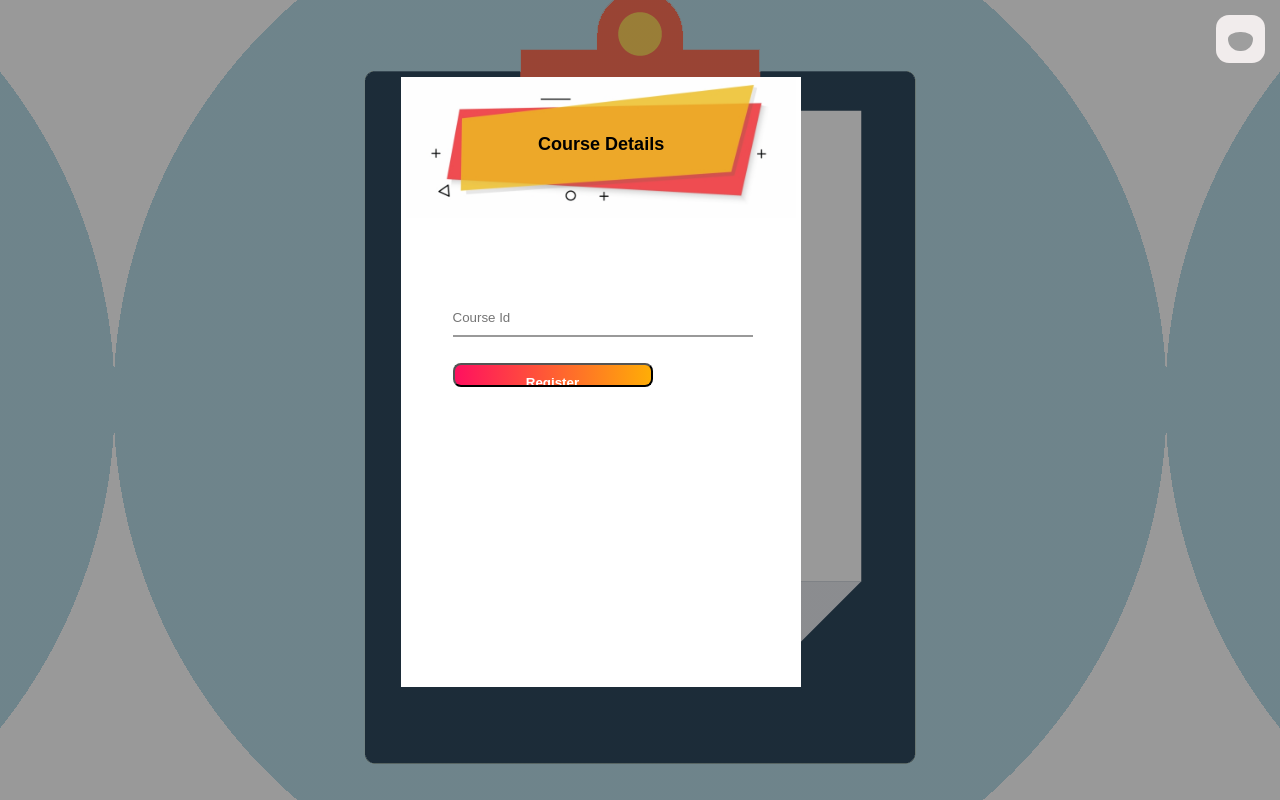
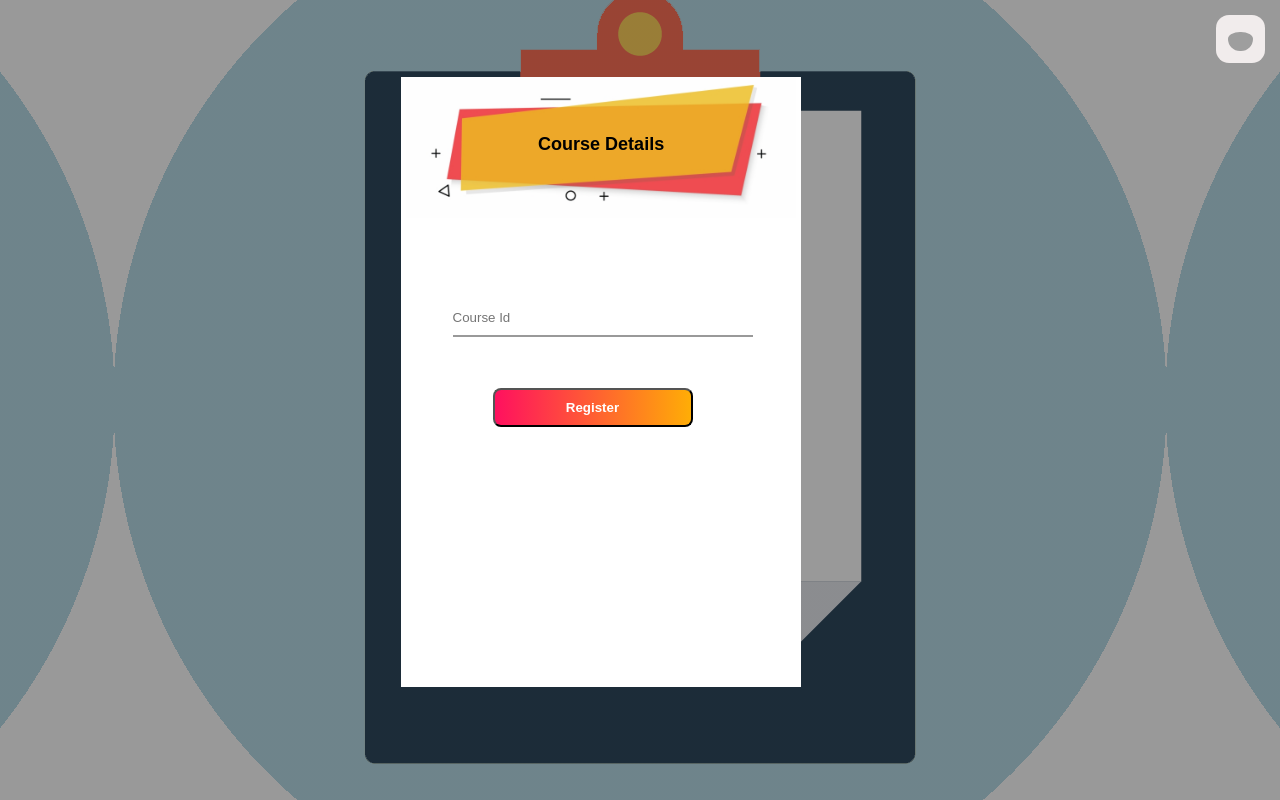
Before and after one commit to hemanthkasoju/profAssistor, a Django app: page /accounts/studentCourseRegister in a window 1280 px wide. Run offline with Django 3.2, Linux system fonts and the light colour scheme; grey boxes are pictures that could not be loaded.

Commit message:
css changes for register

```diff
--- a/Templates/courseRegister.html
+++ b/Templates/courseRegister.html
@@ -16,20 +16,22 @@
     </div>
     <div class="form-box createC">
         <div class="head-contianer">
-				 <div class="mainHeader-text">Course Details </div>
+            <div class="mainHeader-text">Course Details</div>
         </div>
-        <div  style="text-align: center; font-weight:bold; margin-top: 25px;">
+        <div style="text-align: center; font-weight:bold; margin-top: 25px;">
             {% if user.is_authenticated %}
             Hi, {{ user.first_name }} enter course details
-            {% endif %}</div>
+            {% endif %}
+        </div>
 
         <form action="studentCourseRegister" method="post" class="input-group">
             {% csrf_token %}
 
             <label for="C"></label><br>
-    <input type="text" class="input-field"name="courseID" ID="C" placeholder="Course Id" required><br><br>
+            <input type="text" class="input-field" name="courseID" ID="C" placeholder="Course Id" required><br><br>
+            <div class="addCourse-buttonContainer" style="text-align: center;">
                 <input type="Submit" name="Submit" value="Register" class="addCourse-button">
-
+            </div>
         </form>
     </div>
 </div>
--- a/static/styles/style.css
+++ b/static/styles/style.css
@@ -108,7 +108,6 @@ a {
    background: linear-gradient(to right,#ff105f,#ffad06);
     padding: 10px 0;
     min-width: 200px;
-    height: 19px;
     display: inline-block;
     border-radius: 8px;
     color: white;
```
Lines whose indentation alone changed are shown as unchanged.
